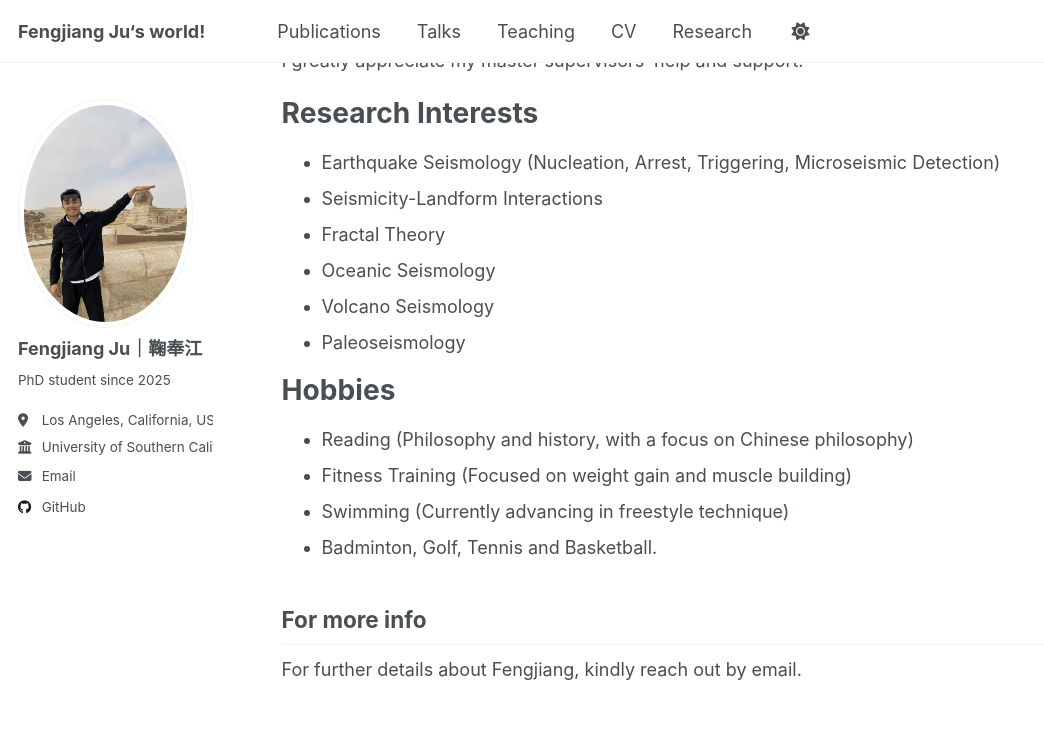
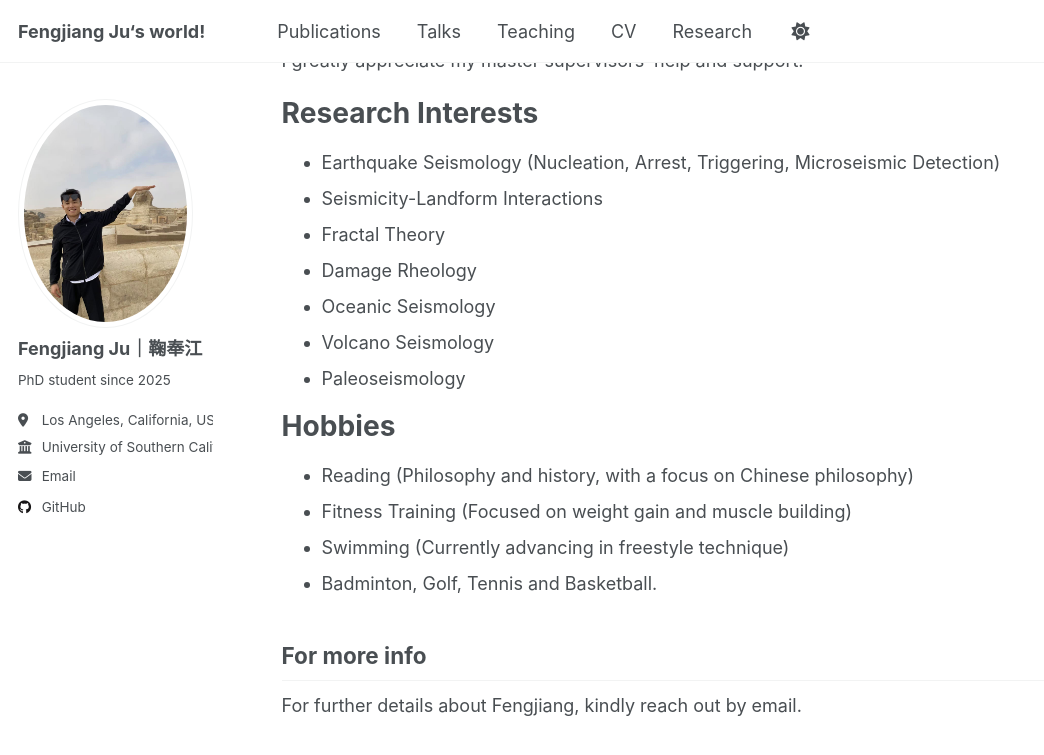
Before and after one commit to FengJiangJu/fengjiangju.github.io, a Jekyll site: the page built from _pages/about.md, in a window 1280 px wide and 900 px high, scrolled down 1143 px. Shown: the top 755 px of the window, without its empty margins (0-1044 px from the left). Built offline with Jekyll 4.4.1, drawn with Linux system fonts in a browser that asks for light colours; a script that is not in the unit is left out.

Commit message:
Update about.md

```diff
--- a/_pages/about.md
+++ b/_pages/about.md
@@ -30,6 +30,7 @@ Research Interests
 - Earthquake Seismology (Nucleation, Arrest, Triggering, Microseismic Detection)
 - Seismicity-Landform Interactions
 - Fractal Theory
+- Damage Rheology
 - Oceanic Seismology
 - Volcano Seismology
 - Paleoseismology
```
